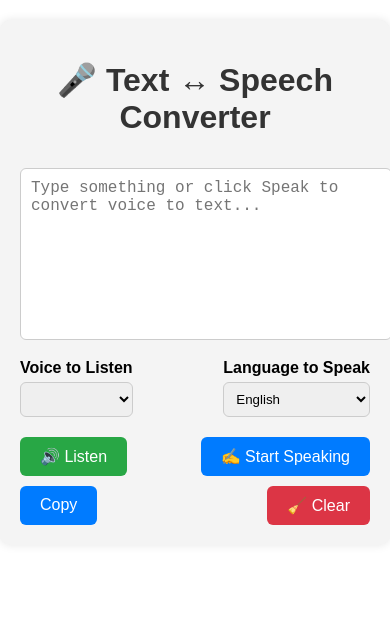
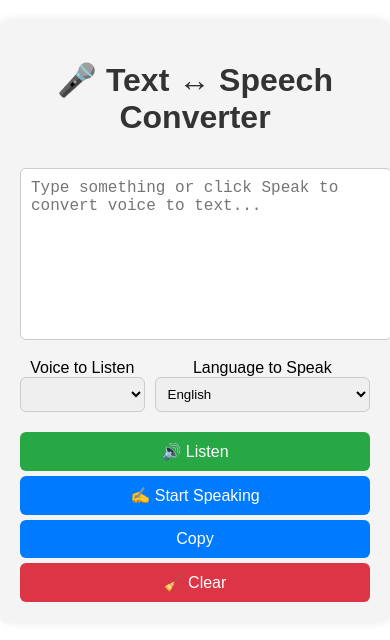
Before and after one commit to Jawad701cs/j-converter, a React (Create React App) app: page / in a window 390 px wide. Shown: the top 640 px of the page. Built offline with nearby package versions, Linux system fonts and the light colour scheme.

Commit message:
Update Voice.css

```diff
--- a/src/Components/Voice.css
+++ b/src/Components/Voice.css
@@ -34,11 +34,7 @@
     gap: 10px;
   }
 
-  .select-group label {
-    display: block;
-    font-weight: bold;
-    margin-bottom: 5px;
-  }
+
 
   .select-group select {
     width: 100%;
@@ -51,7 +47,7 @@
     display: flex;
     justify-content: space-between;
     margin-top: 20px;
-    gap: 10px;
+    gap: 5px;
     flex-wrap: wrap;
   }
 
@@ -80,3 +76,13 @@
   .btn:hover {
     opacity: 0.85;
   }
+
+
+@media only screen and (max-width : 768px) {
+
+    .button-group{
+      display: flex;
+      flex-direction: column;
+    }
+
+}
```
